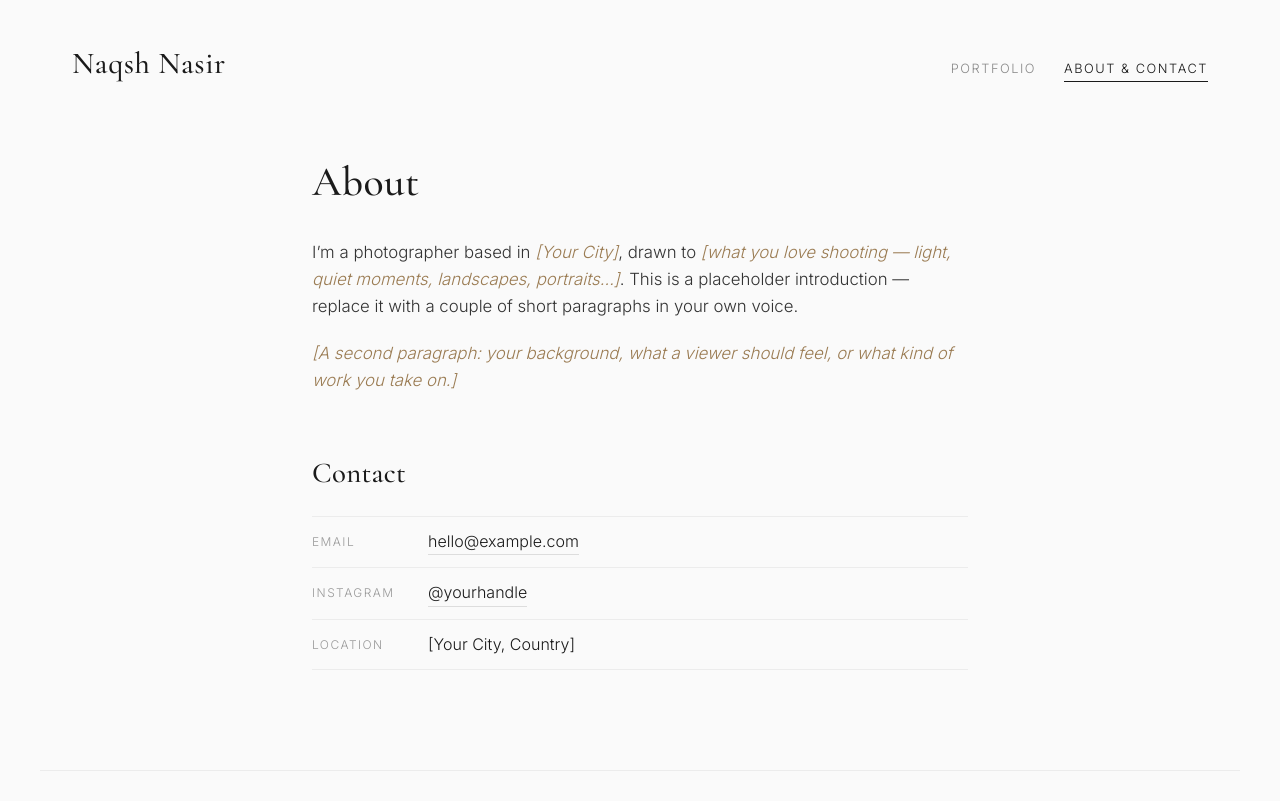
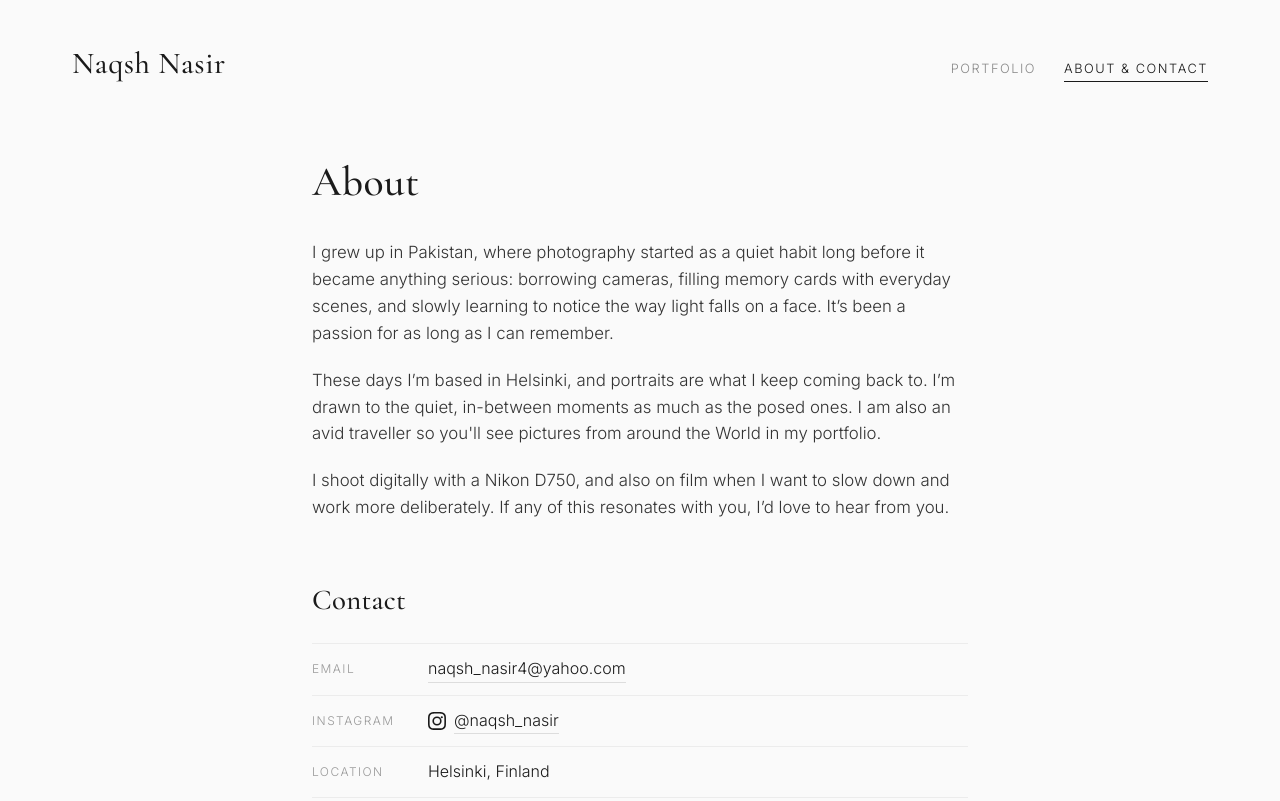
Before and after one commit to naqshifaiz/naqsh-nasir, a plain HTML site: page about.html in a window 1280 px wide. Shown: the top 801 px of the page. Drawn offline with nearby package versions, Linux system fonts and the light colour scheme.

Commit message:
adding bio

```diff
--- a/about.html
+++ b/about.html
@@ -22,29 +22,38 @@
   <main class="about">
     <section class="about-intro">
       <h1>About</h1>
-      <!-- TODO: Replace with your own bio. -->
       <p>
-        I’m a photographer based in <em>[Your City]</em>, drawn to
-        <em>[what you love shooting — light, quiet moments, landscapes, portraits…]</em>.
-        This is a placeholder introduction — replace it with a couple of short
-        paragraphs in your own voice.
+        I grew up in Pakistan, where photography started as a quiet habit long
+        before it became anything serious: borrowing cameras, filling memory
+        cards with everyday scenes, and slowly learning to notice the way light
+        falls on a face. It’s been a passion for as long as I can remember.
       </p>
       <p>
-        <em>[A second paragraph: your background, what a viewer should feel,
-        or what kind of work you take on.]</em>
+        These days I’m based in Helsinki, and portraits are what I keep coming
+        back to. I’m drawn to the quiet, in-between moments as much as the posed
+        ones. I am also an avid traveller so you'll see pictures from around the World in my portfolio.
+      </p>
+      <p>
+        I shoot digitally with a Nikon D750, and also on film when I want to slow
+        down and work more deliberately. If any of this resonates with you, I’d
+        love to hear from you.
       </p>
     </section>
 
     <section class="contact">
       <h2>Contact</h2>
       <ul class="contact-list">
-        <!-- TODO: Fill in your real details. Delete any lines you don't want. -->
         <li><span class="contact-label">Email</span>
-          <a href="mailto:hello@example.com">hello@example.com</a></li>
+          <a href="mailto:naqsh_nasir4@yahoo.com">naqsh_nasir4@yahoo.com</a></li>
         <li><span class="contact-label">Instagram</span>
-          <a href="https://instagram.com/yourhandle" target="_blank" rel="noopener">@yourhandle</a></li>
+          <a class="ig-link" href="https://instagram.com/naqsh_nasir" target="_blank" rel="noopener">
+            <svg class="ig-icon" viewBox="0 0 24 24" width="18" height="18" aria-hidden="true" focusable="false">
+              <path fill="currentColor" d="M12 2.16c3.2 0 3.58.01 4.85.07 1.17.05 1.8.25 2.22.41.56.22.96.48 1.38.9.42.42.68.82.9 1.38.16.42.36 1.05.41 2.22.06 1.27.07 1.65.07 4.85s-.01 3.58-.07 4.85c-.05 1.17-.25 1.8-.41 2.22-.22.56-.48.96-.9 1.38-.42.42-.82.68-1.38.9-.42.16-1.05.36-2.22.41-1.27.06-1.65.07-4.85.07s-3.58-.01-4.85-.07c-1.17-.05-1.8-.25-2.22-.41-.56-.22-.96-.48-1.38-.9-.42-.42-.68-.82-.9-1.38-.16-.42-.36-1.05-.41-2.22-.06-1.27-.07-1.65-.07-4.85s.01-3.58.07-4.85c.05-1.17.25-1.8.41-2.22.22-.56.48-.96.9-1.38.42-.42.82-.68 1.38-.9.42-.16 1.05-.36 2.22-.41 1.27-.06 1.65-.07 4.85-.07M12 0C8.74 0 8.33.01 7.05.07 5.78.13 4.9.33 4.14.63c-.79.31-1.46.72-2.12 1.38C1.36 2.67.95 3.34.63 4.14.33 4.9.13 5.78.07 7.05.01 8.33 0 8.74 0 12s.01 3.67.07 4.95c.06 1.27.26 2.15.56 2.91.31.79.72 1.46 1.38 2.12.66.66 1.33 1.07 2.12 1.38.76.3 1.64.5 2.91.56C8.33 23.99 8.74 24 12 24s3.67-.01 4.95-.07c1.27-.06 2.15-.26 2.91-.56.79-.31 1.46-.72 2.12-1.38.66-.66 1.07-1.33 1.38-2.12.3-.76.5-1.64.56-2.91.06-1.28.07-1.69.07-4.95s-.01-3.67-.07-4.95c-.06-1.27-.26-2.15-.56-2.91-.31-.79-.72-1.46-1.38-2.12-.66-.66-1.33-1.07-2.12-1.38-.76-.3-1.64-.5-2.91-.56C15.67.01 15.26 0 12 0zm0 5.84A6.16 6.16 0 1 0 18.16 12 6.16 6.16 0 0 0 12 5.84zm0 10.16A4 4 0 1 1 16 12a4 4 0 0 1-4 4zm6.41-10.4a1.44 1.44 0 1 0 1.44 1.44 1.44 1.44 0 0 0-1.44-1.44z"/>
+            </svg>
+            <span>@naqsh_nasir</span>
+          </a></li>
         <li><span class="contact-label">Location</span>
-          <span>[Your City, Country]</span></li>
+          <span>Helsinki, Finland</span></li>
       </ul>
     </section>
   </main>
--- a/css/style.css
+++ b/css/style.css
@@ -113,6 +113,11 @@ img { display: block; max-width: 100%; }
 }
 .contact-list a { border-bottom: 1px solid #ddd; transition: border-color 0.25s ease; }
 .contact-list a:hover { border-color: #1a1a1a; }
+/* Instagram link: icon + handle, underline only under the text */
+.contact-list a.ig-link { display: inline-flex; align-items: center; gap: 8px; border-bottom: none; }
+.contact-list a.ig-link .ig-icon { flex: 0 0 auto; }
+.contact-list a.ig-link span { border-bottom: 1px solid #ddd; transition: border-color 0.25s ease; }
+.contact-list a.ig-link:hover span { border-color: #1a1a1a; }
 
 /* ---------- Footer ---------- */
 .site-footer {
@@ -186,6 +191,9 @@ img { display: block; max-width: 100%; }
   .contact-list li, .contact-list li:last-child, .site-footer { border-color: #262626; }
   .contact-list a { border-color: #333; }
   .contact-list a:hover { border-color: #fff; }
+  .contact-list a.ig-link { border-color: transparent; }
+  .contact-list a.ig-link span { border-color: #333; }
+  .contact-list a.ig-link:hover span { border-color: #fff; }
   .lightbox { background: rgba(10,10,10,0.98); }
   .lightbox-caption { color: #9a9a9a; }
   .lightbox-close, .lightbox-nav { color: #aaa; }
```
